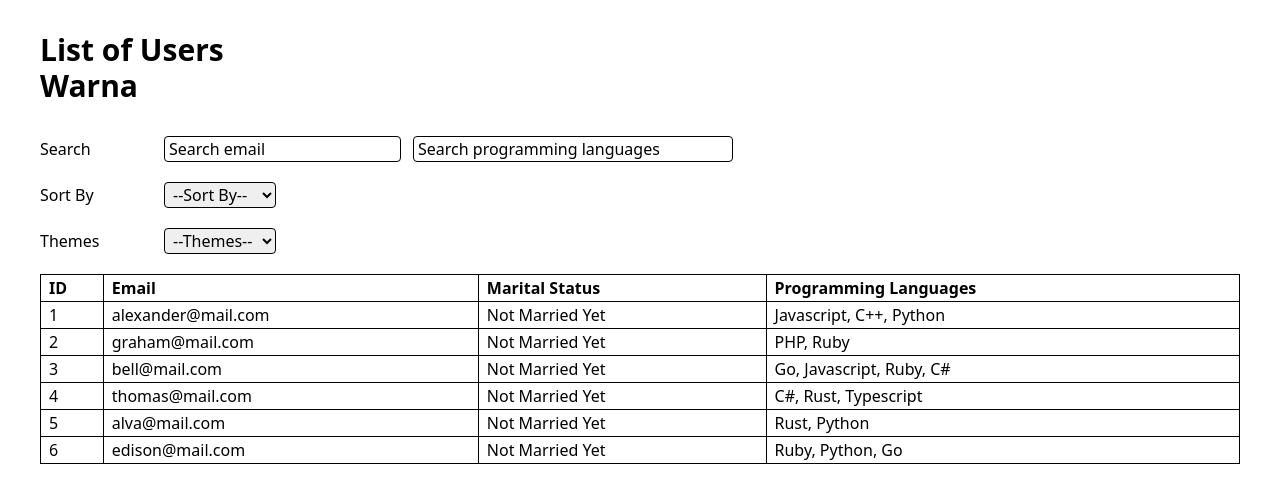
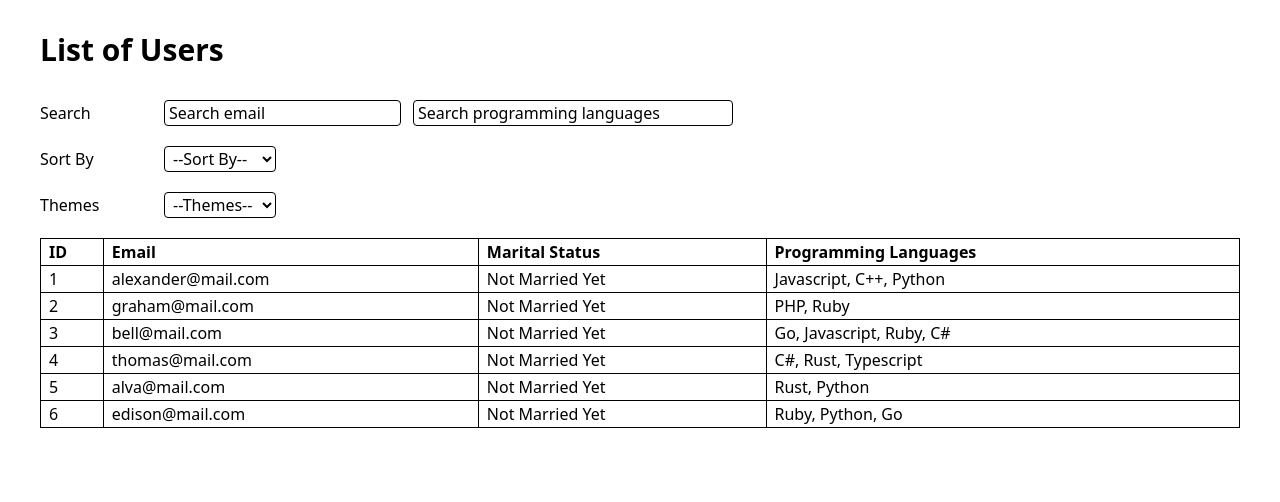
Before and after one commit to mstkm/list-of-users, a React (Create React App) app: page / in a window 1280 px wide. Shown: the top 502 px of the page. Built offline with nearby package versions, Linux system fonts and the light colour scheme.

Commit message:
add no result

```diff
--- a/src/App.js
+++ b/src/App.js
@@ -108,7 +108,6 @@ const App = () => {
     <>
     <div className='mx-10 my-8'>
       <h1 className='font-bold text-3xl'>List of Users</h1>
-      <h1 className={`font-bold text-3xl`}>Warna</h1>
     </div>
 
     <div className='flex gap-3 items-center mx-10 mb-5'>
@@ -117,13 +116,13 @@ const App = () => {
         name='email'
         type='text'
         placeholder='Search email'
-        className='placeholder:text-black border-[1px] border-black rounded pl-1 focus:outline-none'
+        className='placeholder:text-black border-[1px] border-black rounded pl-1 focus:outline-none bg-white'
         onChange={(e) => handleSearchEmail(e)}/>
       <input
         name='programmingLanguages'
         type='text'
         placeholder='Search programming languages'
-        className='placeholder:text-black border-[1px] border-black rounded pl-1 w-80 focus:outline-none'
+        className='placeholder:text-black border-[1px] border-black rounded pl-1 w-80 focus:outline-none bg-white'
         onChange={(e) => handleSearchProgrammingLanguage(e)}/>
     </div>
 
@@ -131,7 +130,7 @@ const App = () => {
       <p className='w-28'>Sort By</p>
       <select
         onChange={(e) => handleSortBy(e)}
-        className='w-28 border-[1px] border-black rounded pl-1 focus:outline-none'
+        className='w-28 border-[1px] border-black rounded pl-1 focus:outline-none bg-white'
       >
         <option hidden>--Sort By--</option>
         <option value='id'>ID</option>
@@ -143,7 +142,7 @@ const App = () => {
       <p className='w-28'>Themes</p>
       <select
         onChange={(e) => handleChooseTheme(e)}
-        className='w-28 border-[1px] border-black rounded pl-1 focus:outline-none'
+        className='w-28 border-[1px] border-black rounded pl-1 focus:outline-none bg-white'
       >
         <option hidden>--Themes--</option>
         {themes.map((theme, index) => {
@@ -215,6 +214,8 @@ const App = () => {
             })}
         </tbody>
       </table>
+      {!dataUsers.length &&
+      <p className='text-center py-5'>No Result</p>}
     </div>
     </>
   );
```
